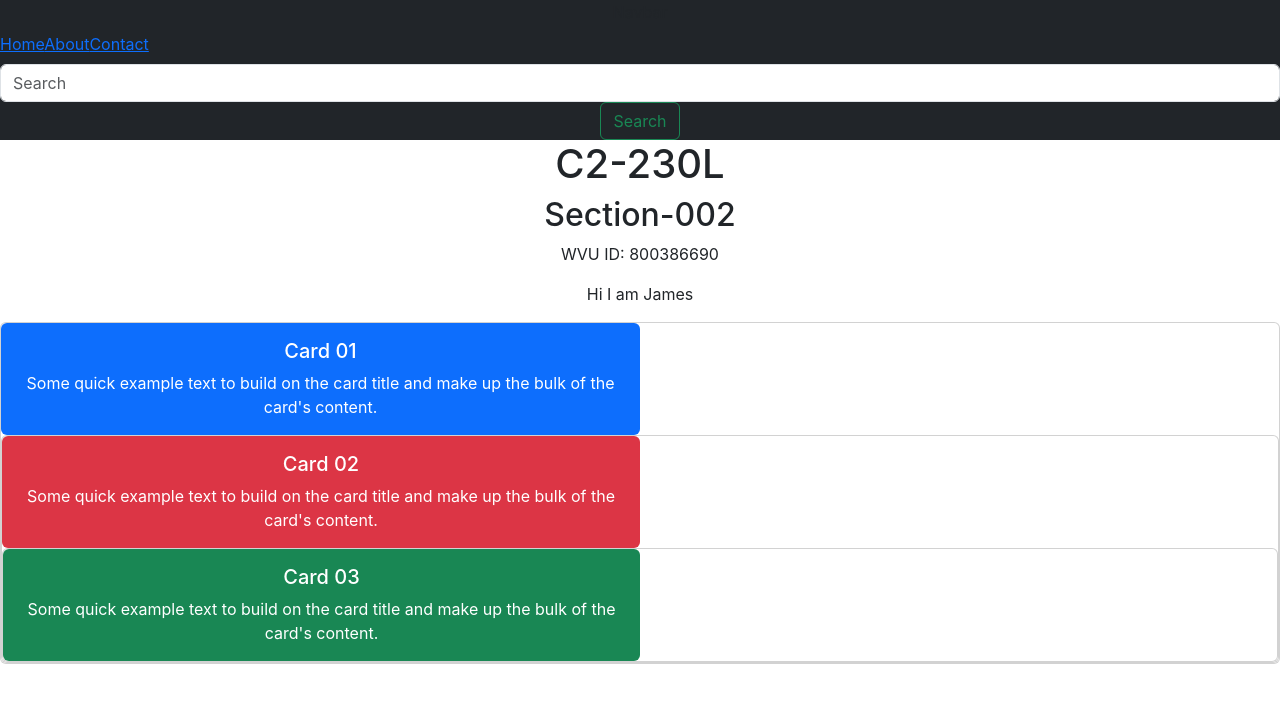
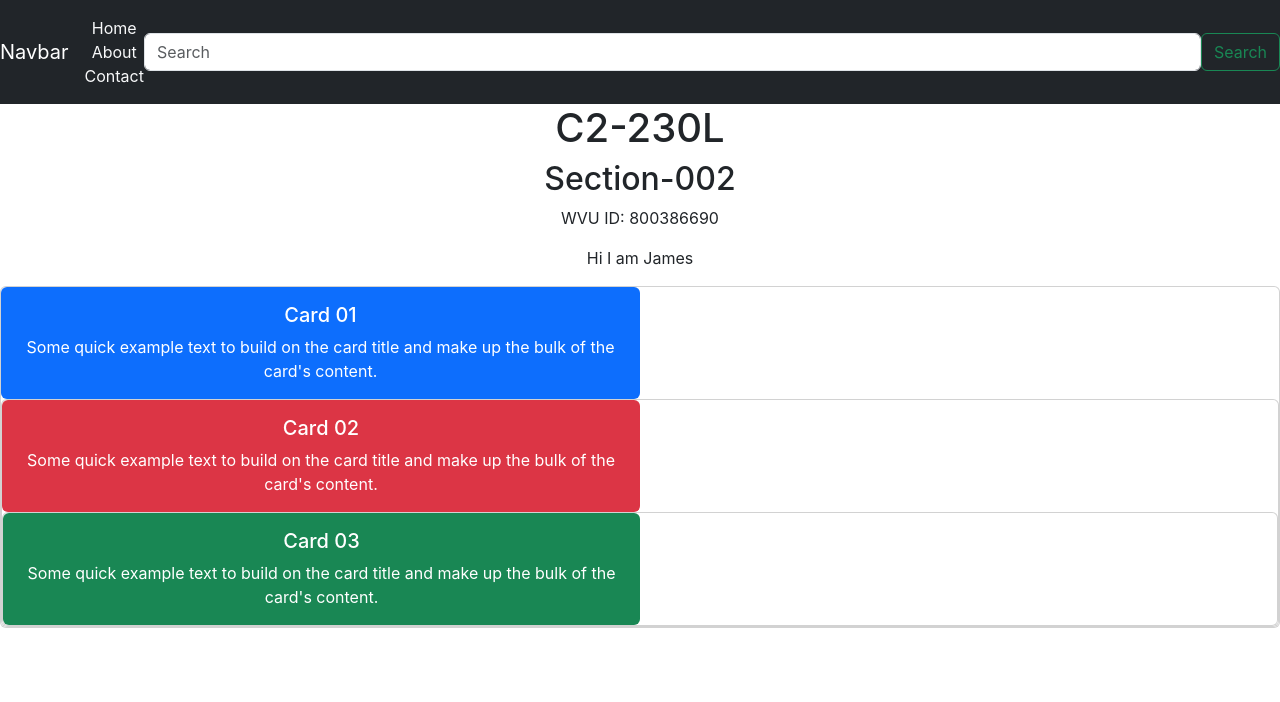
Before and after one commit to Jimbabwe10/Lab, a React (Create React App) app: page / in a window 1280 px wide. Shown: the top 702 px of the page. Built offline with nearby package versions, Linux system fonts and the light colour scheme; the HTML template or start-up script is replaced by a standard one.

Commit message:
Update Navbar.js

```diff
--- a/src/Navbar.js
+++ b/src/Navbar.js
@@ -1,20 +1,20 @@
 import React from 'react';
-import { Nav } from 'react-bootstrap';
+import { Navbar, Nav } from 'react-bootstrap';
 
 const CustomNavbar = () => {
     return (
-        <Nav class="bg-dark variant-dark">
-            <a class="navbar-brand" href="#">Navbar</a>
+        <Navbar bg="dark" variant="dark">
+            <Navbar.Brand href="#">Navbar</Navbar.Brand>
             <Nav class="navbar navbar-dark bg-dark text-light justify-content-between">
                 <form class="form-inline">
-                <a href="#">Home</a>
-                <a href="#">About</a>
-                <a href="#">Contact</a>
+                <Nav.Link href="#">Home</Nav.Link>
+                <Nav.Link href="#">About</Nav.Link>
+                <Nav.Link href="#">Contact</Nav.Link>
                 </form>
             </Nav>
             <input class="form-control mr-sm-2" type="search" placeholder="Search" aria-label="Search"></input>
             <button class="btn btn-outline-success my-2 my-sm-0" type="submit">Search</button>
-        </Nav>
+        </Navbar>
     );
 };
 
```
